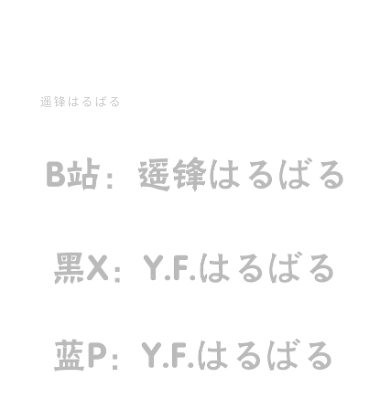
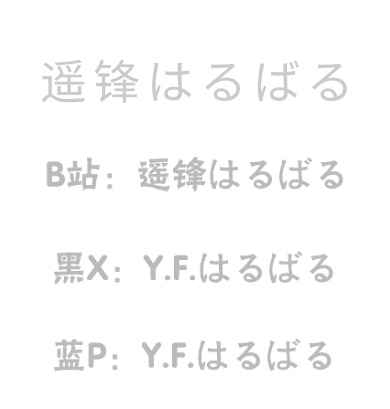
Before and after one commit to yaofengjun/ZZZ-Seed, a plain HTML site: page index.html in a window 390 px wide. Shown: the part 1812-2221 px from the top of the page. Drawn offline with Linux system fonts and the light colour scheme.

Commit message:
Enlarge watermark to 60px (responsive clamp on narrow screens)

```diff
--- a/index.html
+++ b/index.html
@@ -144,7 +144,7 @@ h1{
   bottom:14px;
   z-index:30;                 /* 在透视画布之上，擦的时候也一直看得见 */
   font-family:"Hiragino Maru Gothic ProN","Yu Gothic","Microsoft YaHei",system-ui,sans-serif;
-  font-size:12px;
+  font-size:clamp(20px, 12vw, 60px);   /* 桌面 60px；手机屏窄会自动缩小，避免被裁掉 */
   line-height:1.2;
   letter-spacing:.14em;
   color:rgba(130,130,130,.42);          /* 淡灰、半透明 */
```
